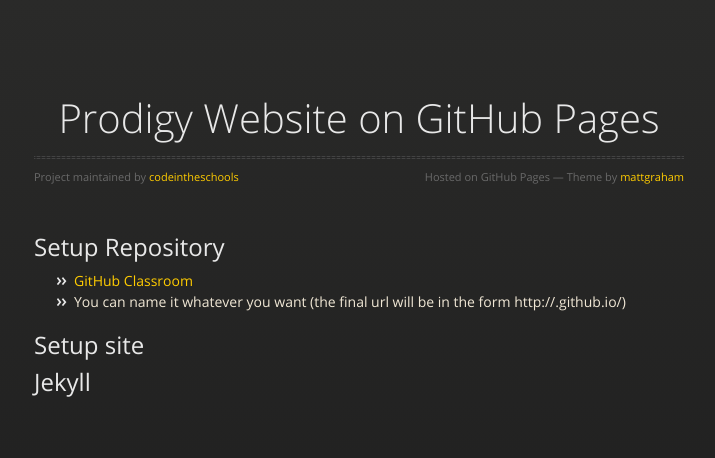
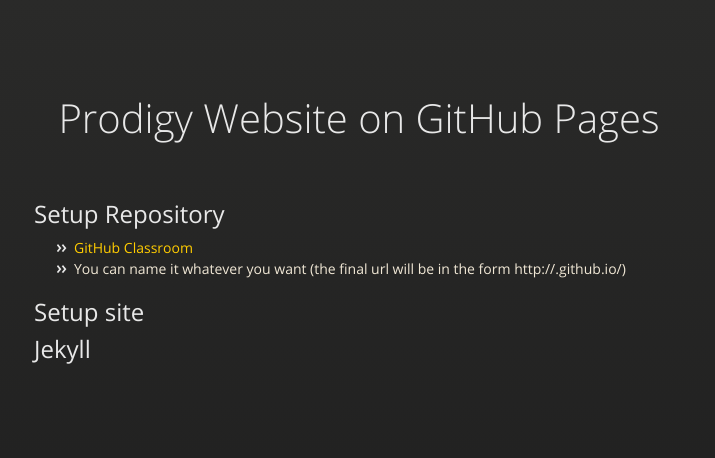
Before and after one commit to codeintheschools/prodigy-website, a plain HTML site: page index.html in a window 1280 px wide. Shown: the whole page, without its empty margins (281-996 px from the left). Drawn offline with nearby package versions, Linux system fonts and the light colour scheme.

Commit message:
Remove extra title info

```diff
--- a/index.html
+++ b/index.html
@@ -24,10 +24,6 @@
       <section>
         <div id="title">
           <h1>Prodigy Website on GitHub Pages</h1>
-          <p></p>
-          <hr>
-          <span class="credits left">Project maintained by <a href="https://github.com/codeintheschools">codeintheschools</a></span>
-          <span class="credits right">Hosted on GitHub Pages &mdash; Theme by <a href="https://twitter.com/michigangraham">mattgraham</a></span>
         </div>
 
         <h2>
```
